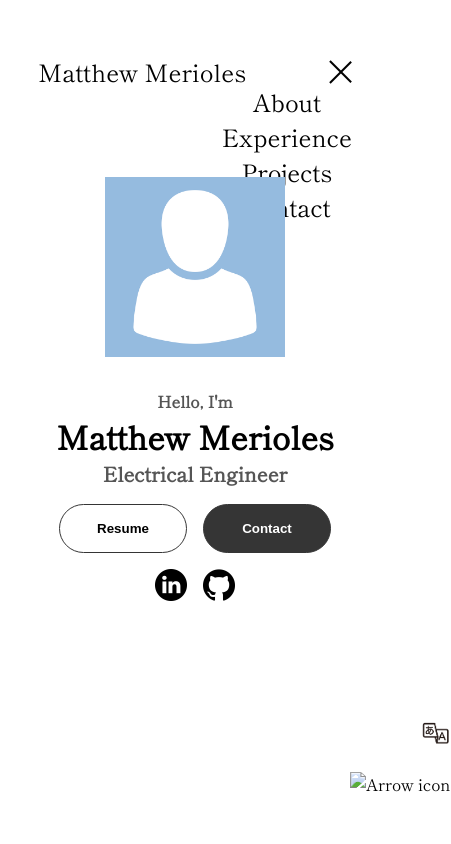
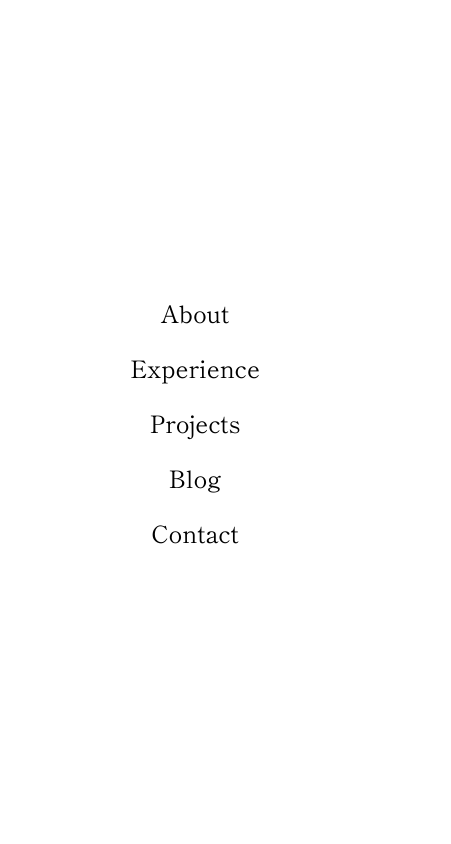
Before and after one commit to mmerioles/mmerioles.github.io, a plain HTML site: page index.html in a window 390 px wide. Both pictures are taken after a click on the element 337 px from the left and 71 px from the top of the page. Shown: the top 844 px of the page, 451 px wide, since content can reach past the window. Drawn offline with Linux system fonts and the light colour scheme.

Commit message:
mobile translation, nav menu

```diff
--- a/index.html
+++ b/index.html
@@ -7,27 +7,30 @@
     <link rel="preconnect" href="https://fonts.gstatic.com" crossorigin>
     <link href="https://fonts.googleapis.com/css2?family=Shippori+Mincho&display=swap" rel="stylesheet">
 
+
+
     <meta charset="UTF-8">
     <meta name="viewport" content="width=device-width, initial-scale=1.0">
-    <title>Matthew Merioles Portfolio</title>
+    <title>Matthew Merioles</title>
+    <link rel="icon" type="image/x-icon" href="./assets/placeholder.png">
     <link rel="stylesheet" href="style.css">
     <link rel="stylesheet" href="mediaqueries.css">
 </head>
 
 <body class="fade-in">
     <nav id="desktop-nav">
-        <div class="logo " tr="tr_name">Matthew Merioles</div>
         <div>
             <ul class="nav-links">
                 <li><a href="#about" tr="tr_about" >About</a></li>
                 <li><a href="#experience" tr="tr_experience" >Experience</a></li>
                 <li><a href="#projects" tr="tr_projects" >Projects</a></li>
+                <li><a href='https://scrapbox.io/mattlab/' tr="tr_blog" >Blog</a></li>
                 <li><a href="#contact" tr="tr_contact" >Contact</a></li>
             </ul>
         </div>
     </nav>
+
     <nav id = "hamburger-nav">
-        <div class="logo " tr="tr_name">Matthew Merioles</div>
         <div class="hamburger-menu">
 
             <div class="hamburger-icon" onclick="toggleMenu()">
@@ -35,19 +38,22 @@
                 <span></span>
                 <span></span>
             </div>
-
+            <br>
+            <img src="./assets/langtoggle.png" alt="Toggle icon" class="icon" onclick="translateDocument()" />
             <div class="menu-links">
                 <li><a href="#about" onclick="toggleMenu()" tr="tr_about" >About</a></li>
                 <li><a href="#experience" onclick="toggleMenu()" tr="tr_experience" >Experience</a></li>
                 <li><a href="#projects" onclick="toggleMenu()" tr="tr_projects" >Projects</a></li>
+                <li><a href='https://scrapbox.io/mattlab/' onclick="toggleMenu()" tr="tr_blog" >Blog</a></li>
                 <li><a href="#contact" onclick="toggleMenu()"  tr="tr_contact" >Contact</a></li>
             </div>
 
         </div>
     </nav>
+
     <section id="profile">
-        <div class="section__pic-container ">
-            <img src="./assets/placeholder.png" alt= "Matthew Merioles profile picture" />
+        <div class="section__pic-container">
+            <img src="./assets/matthew.jpg" alt= "Matthew Merioles profile picture" class=about-pic />
         </div>
 
         <div class="section__text">
@@ -88,6 +94,7 @@
           onclick="translateDocument()"
         />
     </section>
+
     <section id="about">
         <p class="section__text__p1 " tr="tr_get">Get To Know More</p>
         <h1 class="title " tr="tr_aboutme">About Me</h1>
@@ -109,7 +116,8 @@
                         class="icon"
                         />
                         <h3  tr="tr_experience">Experience</h3>
-                        <p  tr="tr_new">Recent Graduate </p>
+                        <p  tr="tr_new">3+ Years of Professional Internship Experience</p>
+
                     </div>
 
                     <div class="details-container">
@@ -345,10 +353,10 @@
                     <div class="btn-container">
                         <button
                         class="btn btn-color-2 project-btn"
-                        onclick="location.href='https://github.com/'"
-                        tr="tr_github"
+                        onclick="location.href='https://scrapbox.io/mattlab/'"
+                        tr="tr_link"
                         >
-                        Github
+                        Link
                         </button>
                     </div>
                 </div>
@@ -364,10 +372,10 @@
                     <div class="btn-container">
                         <button
                         class="btn btn-color-2 project-btn"
-                        onclick="location.href='https://github.com/'"
-                        tr="tr_github"
+                        onclick="location.href='https://scrapbox.io/mattlab/'"
+                        tr="tr_link"
                         >
-                        Github
+                        Link
                         </button>
                     </div>
                 </div>
@@ -383,10 +391,10 @@
                     <div class="btn-container">
                         <button
                         class="btn btn-color-2 project-btn "
-                        onclick="location.href='https://github.com/'"
-                        tr="tr_github"
+                        onclick="location.href='https://scrapbox.io/mattlab/'"
+                        tr="tr_link"
                         >
-                        Github
+                        Link
                         </button>
                     </div>
                 </div>
@@ -440,6 +448,7 @@
                   <li><a href="#about" onclick="toggleMenu()" tr="tr_about" >About</a></li>
                   <li><a href="#experience" onclick="toggleMenu()" tr="tr_experience" >Experience</a></li>
                   <li><a href="#projects" onclick="toggleMenu()" tr="tr_projects" >Projects</a></li>
+                  <li><a href='https://scrapbox.io/mattlab/' tr="tr_blog" >Blog</a></li>
                   <li><a href="#contact" onclick="toggleMenu()"  tr="tr_contact" >Contact</a></li>
                 </ul>
             </div>
--- a/mediaqueries.css
+++ b/mediaqueries.css
@@ -51,7 +51,7 @@
         display: block;
     }
 
-    .arrow {
+    .downarrow, .uparrow, .translate {
         display: none;
     }
 
--- a/script.js
+++ b/script.js
@@ -15,12 +15,13 @@ function translateDocument() {
             tr_experience: 'Experience',
             tr_projects: 'Projects',
             tr_contact: 'Contact',
+            tr_blog: 'Blog',
             tr_hello: "Hello, I'm",
             tr_engineer: "Electrical Engineer",
             tr_resume: "Resume",
             tr_get: "Get To Know More",
             tr_aboutme: "About Me",
-            tr_new: "Recent Graduate",
+            tr_new: "3+ Years of Professional Internship Experience",
             tr_ee: "Electrical Engineer",
             tr_edu: "Education",
             tr_deg: "B.Sc. Electrical Engineering",
@@ -41,20 +42,22 @@ function translateDocument() {
             tr_github: "Github",
             tr_linkedin: "LinkedIn",
             tr_copyright: "Copyright © 2024 Matthew Merioles. All Rights Reserved.",
+            tr_link: "Link",
             button: 'JP'
         },
         jp: {
             tr_name: 'メリオーレス・マット',
             tr_about: 'プロフィール',
-            tr_experience: '履歴',
+            tr_experience: 'スキル',
             tr_projects: 'プロジェクト',
+            tr_blog: 'ブログ',
             tr_contact: '連絡',
             tr_hello: "初めまして、私は",
             tr_engineer: "電気工エンジニア",
             tr_resume: "履歴書",
             tr_get: "私について",
             tr_aboutme: "プロフィール",
-            tr_new: "新卒",
+            tr_new: "3年以上のプロフェッショナルなインターンシップ経験",
             tr_ee: "電気工学",
             tr_edu: "学歴",
             tr_deg: "電気工学学士",
@@ -75,6 +78,7 @@ function translateDocument() {
             tr_github: "ギットハブ",
             tr_linkedin: "リンクトイン",
             tr_copyright: "著作権 © 2024 メリーレス・マット 無断複製/無断転載",
+            tr_link: 'リンク',
             button: 'EN'
         }
     };
--- a/style.css
+++ b/style.css
@@ -63,23 +63,17 @@ a:hover{
     text-decoration-color: rgb(181,181,181);
 }
 
-.logo {
-    font-size: 2rem;
+/* Hamburger Menu */
+
+#hamburger-nav {
+    display: none;
 }
 
-.logo:hover{
-    cursor: default;
-}
-
-/* Hamburger Menu */
-
-#hamburger-nav{
-    display:none;
-}
-
-.hamburger-menu{
-    position: relative;
-    display: inline-block;
+.hamburger-menu {
+    position: fixed;
+    top: 30px; /* Adjust as needed */
+    right: 30px; /* Adjust as needed */
+    z-index: 10002; /* Ensure the hamburger icon is above other elements */
 }
 
 .hamburger-icon {
@@ -89,67 +83,82 @@ a:hover{
     height: 24px;
     width: 30px;
     cursor: pointer;
+    z-index: 10003; /* Ensure the hamburger icon is above the menu */
 }
 
 .hamburger-icon span {
     width: 100%;
     height: 2px;
     background-color: black;
-    transition: all 0.3 ease-in-out;
+    transition: all 0.3s ease-in-out;
 }
 
-.menu-links{
-    position: absolute;
-    top: 100%;
-    right: 0;
+.menu-links {
+    position: fixed;
+    top: 0;
+    left: 0;
+    width: 100%;
+    height: 100vh;
     background-color: white;
-    width: fit-content;
-    max-height: 0;
+    display: flex;
+    flex-direction: column;
+    justify-content: center;
+    align-items: center;
     overflow: hidden;
-    transition: all 0.3 ease-in-out;
+    transition: transform 0.3s ease-in-out;
+    transform: translateY(-100%);
+    z-index: 10000;
 }
 
-.menu-links a{
+.menu-links.open {
+    transform: translateY(0);
+}
+
+.menu-links a {
     display: block;
-    padding: 10p;
+    padding: 10px;
     text-align: center;
     font-size: 1.5rem;
     color: black;
     text-decoration: none;
-    transition: all 0.3 ease-in-out;
+    transition: all 0.3s ease-in-out;
 }
 
 .menu-links li {
     list-style: none;
 }
 
-.menu-links.open {
-    max-height: 300px;
+.hamburger-icon.open span:first-child {
+    transform: rotate(45deg) translate(5px, 5px);
 }
 
-.hamburger-icon.open span:first-child{
-    transform: rotate(45deg) translate(10px, 5px);
-}
-
-.hamburger-icon.open span:nth-child(2){
+.hamburger-icon.open span:nth-child(2) {
     opacity: 0;
 }
 
-.hamburger-icon.open span:last-child{
-    transform: rotate(-45deg) translate(10px, -5px);
+.hamburger-icon.open span:last-child {
+    transform: rotate(-45deg) translate(5px, -5px);
 }
 
 .hamburger-icon span:first-child {
     transform: none;
 }
 
-.hamburger-icon span:first-child {
+.hamburger-icon span:nth-child(2) {
     opacity: 1;
 }
 
-.hamburger-icon span:first-child {
+.hamburger-icon span:last-child {
     transform: none;
 }
+
+
+
+
+
+
+
+
 
 /* Sections */
 
@@ -450,16 +459,6 @@ footer p {
 }
 
 /* Language Transition */
-.fade-out {
-    opacity: 0;
-    transition: opacity 0.5s ease-in-out;
-}
-
-.fade-in {
-    opacity: 1;
-    transition: opacity 0.5s ease-in-out;
-}
-
 .fade-out-content {
     animation: fadeOutContent ease 0.5s;
     animation-fill-mode: forwards;
```
Also changed, not shown: assets/matthew.jpg (added).
